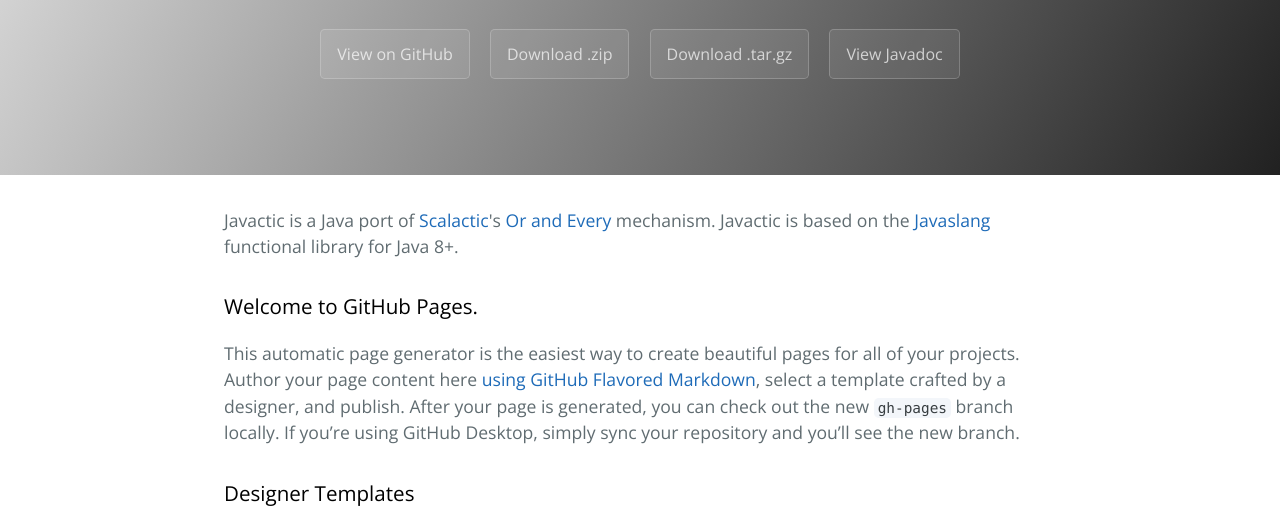
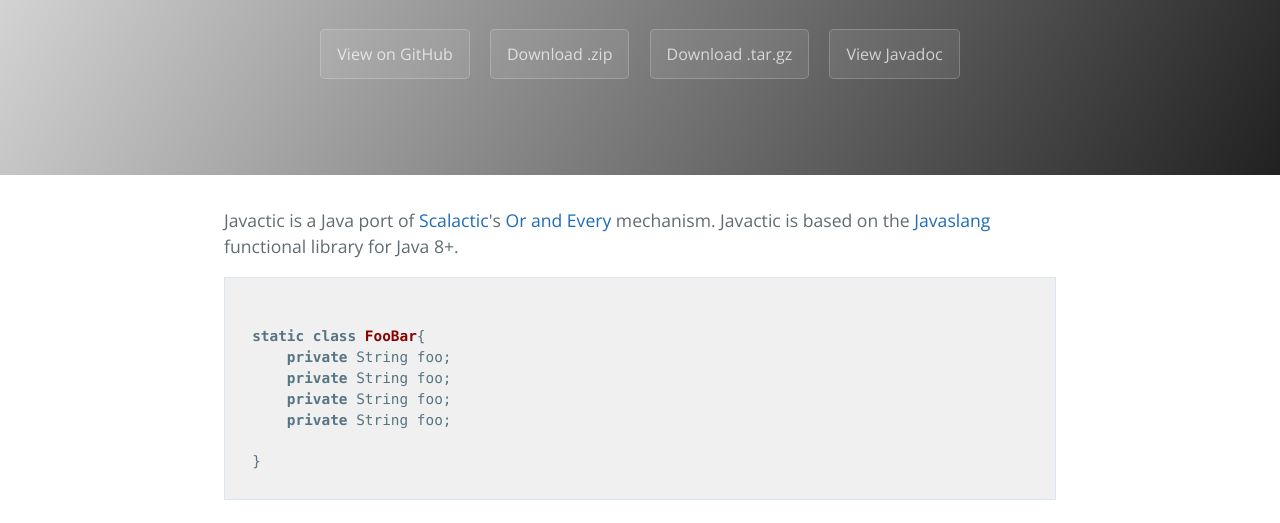
Before and after one commit to javactic/javactic, a plain HTML site: page index.html in a window 1280 px wide. Shown: the part 220-743 px from the top of the page. Drawn offline with nearby package versions, Linux system fonts and the light colour scheme.

Commit message:
code related css

```diff
--- a/index.html
+++ b/index.html
@@ -12,6 +12,9 @@
 	media="screen">
 <link rel="stylesheet" type="text/css"
 	href="stylesheets/github-light.css" media="screen">
+<link rel="stylesheet" href="//cdnjs.cloudflare.com/ajax/libs/highlight.js/8.9.1/styles/default.min.css">
+<script src="//cdnjs.cloudflare.com/ajax/libs/highlight.js/8.9.1/highlight.min.js"></script>
+<script>hljs.initHighlightingOnLoad();</script>
 </head>
 <body>
 	<section class="page-header">
@@ -34,11 +37,25 @@
 			Java 8+.
 		</p>
 
+		<pre>
+<code class="java">
+static class FooBar{
+	private String foo;
+	private String foo;
+	private String foo;
+	private String foo;
+
+}
+</code>
+		</pre>
+
 		<h3>
 			<a id="welcome-to-github-pages" class="anchor"
 				href="#welcome-to-github-pages" aria-hidden="true"><span
 				class="octicon octicon-link"></span></a>Welcome to GitHub Pages.
 		</h3>
+
+
 
 		<p>
 			This automatic page generator is the easiest way to create beautiful
--- a/stylesheets/stylesheet.css
+++ b/stylesheets/stylesheet.css
@@ -172,7 +172,6 @@ a:hover {
 	font-size: 0.9rem;
 	color: #383e41;
 	background-color: #f3f6fa;
-	border-radius: 0.3rem;
 }
 
 .main-content pre {
@@ -182,9 +181,8 @@ a:hover {
 	font: 1rem Consolas, "Liberation Mono", Menlo, Courier, monospace;
 	color: #567482;
 	word-wrap: normal;
-	background-color: #f3f6fa;
+	background-color: #F0F0F0;
 	border: solid 1px #dce6f0;
-	border-radius: 0.3rem;
 }
 
 .main-content pre>code {
@@ -196,6 +194,7 @@ a:hover {
 	white-space: pre;
 	background: transparent;
 	border: 0;
+	tab-size: 4;
 }
 
 .main-content .highlight {
@@ -212,7 +211,7 @@ a:hover {
 	overflow: auto;
 	font-size: 0.9rem;
 	line-height: 1.45;
-	border-radius: 0.3rem;
+	display: flex;
 }
 
 .main-content pre code, .main-content pre tt {
```
